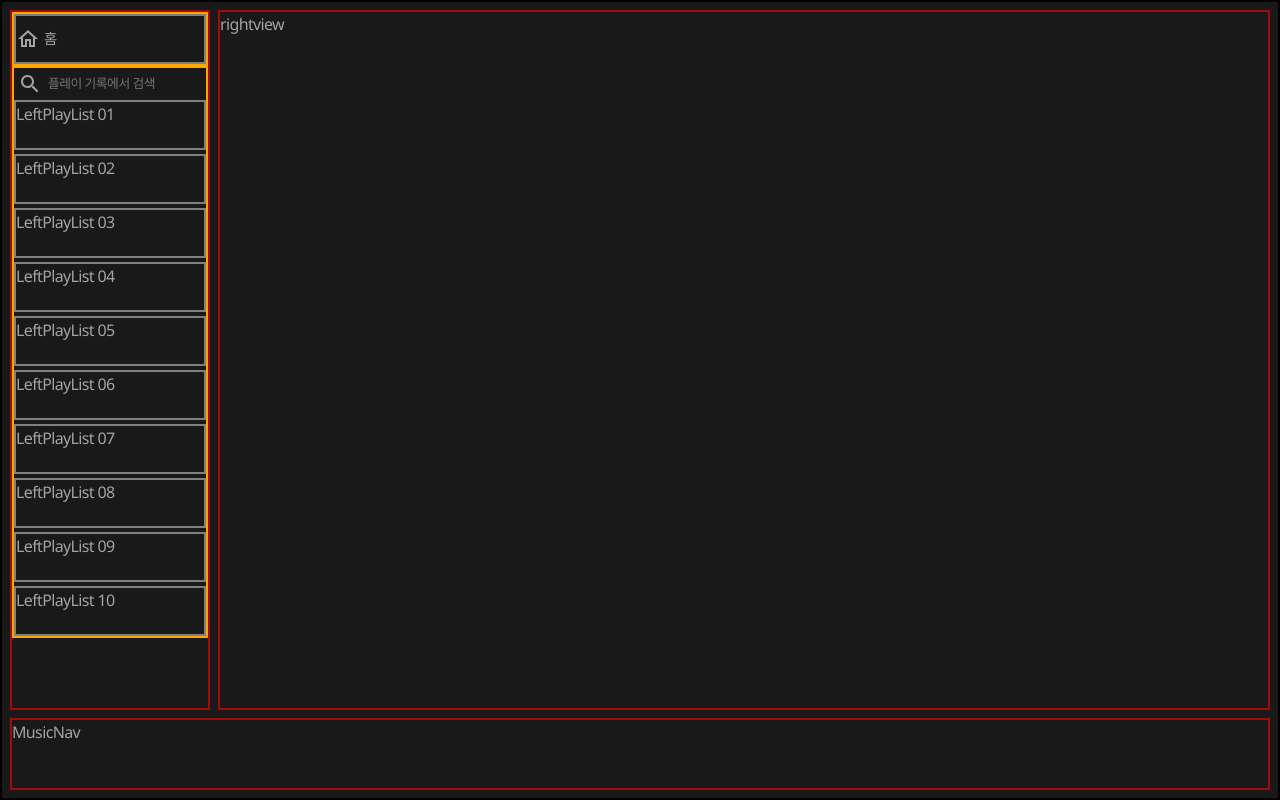
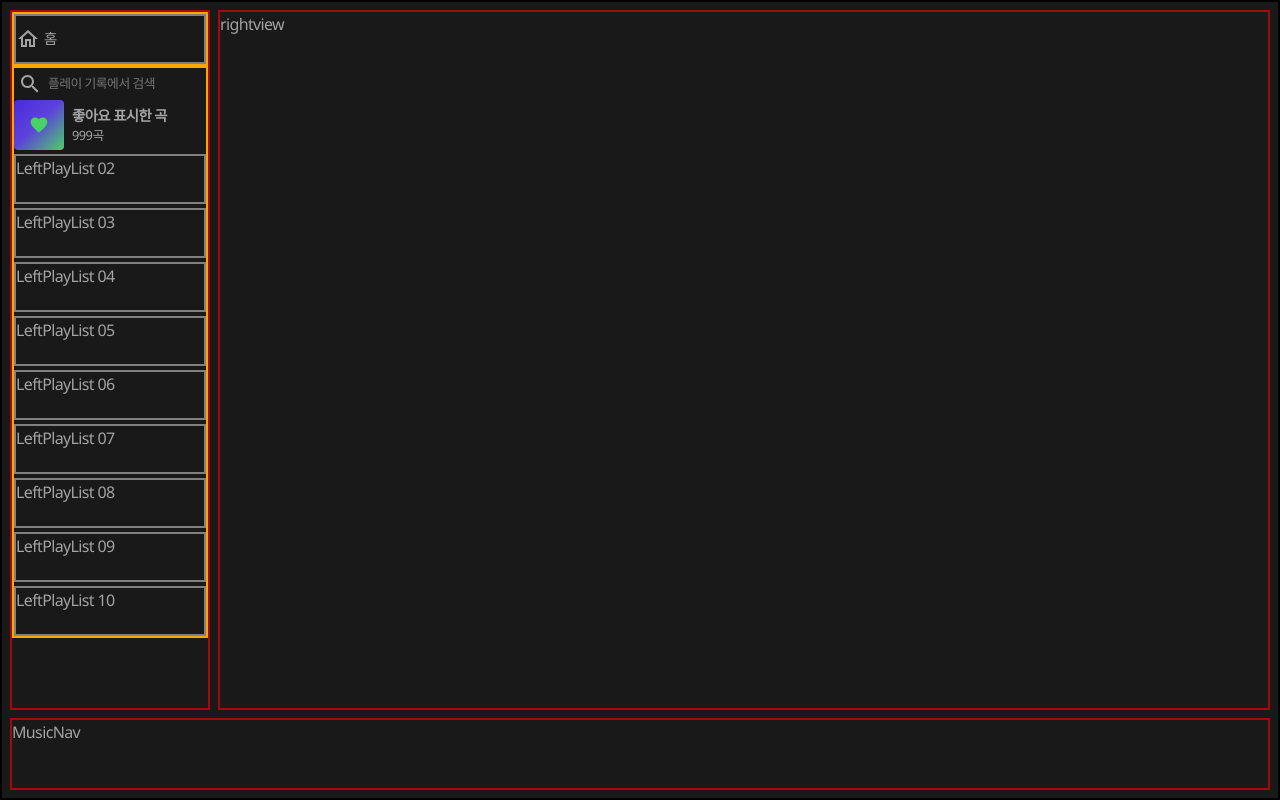
Before and after one commit to MelonSpot/dl-front, a React (Create React App) app: page / in a window 1280 px wide. Built offline with nearby package versions, Linux system fonts and the light colour scheme.

Commit message:
[Style] (4-set-layout-structure-code-02): LeftDocEntry 분리 (LeftControlEntry, LeftMusicEntry, LeftFavs)
- LeftFavs 추가

```diff
--- /dev/null
+++ b/src/views/LeftFavs.jsx
@@ -0,0 +1,49 @@
+import React from 'react'
+import styled from "styled-components"
+
+import FavoriteOutlinedIcon from '@mui/icons-material/FavoriteOutlined';
+
+function LeftFavs({ count, clickHandler }) {
+  return (
+    <Container>
+        <Cover>
+            <FavoriteOutlinedIcon fontSize='small' sx={{ color: "rgba(72, 209, 102, 1)"}}/>
+        </Cover>
+        <Texts>
+            <b>좋아요 표시한 곡</b>
+            <p>{count}곡</p>
+        </Texts>
+    </Container>
+  )
+}
+
+export default LeftFavs
+
+const Container = styled.div`
+    display: flex;
+    gap: 8px;
+    align-items: center;
+    max-width: 400px;
+    min-width: 50px;
+    height: 50px;
+    font-size: 0.9rem;
+`
+
+const Cover = styled.div`
+    display: flex;
+    align-items: center;
+    justify-content: center;
+    width: 50px;
+    height: 50px;
+    background: linear-gradient(135deg,  rgba(72,42,221,1) 0%,rgba(93,67,219,1) 48%,rgba(72,209,102,1) 100%);
+    border-radius: 4px;
+`
+
+const Texts = styled.div`
+    display: flex;
+    flex-direction: column;
+    justify-content: space-around;
+    > p {
+        font-size: 0.8rem;
+    }
+`
--- a/src/views/LeftPlaylists.jsx
+++ b/src/views/LeftPlaylists.jsx
@@ -1,14 +1,14 @@
 import React from 'react'
 import styled from "styled-components"
 
-import { LeftDockEntry, SearchInput } from "views"
+import { LeftFavs, LeftDockEntry, SearchInput } from "views"
 
 function LeftPlaylists() {
   return (
     <Container>
       <SearchInput />
       <Playlists>
-        <LeftDockEntry>LeftPlayList 01</LeftDockEntry>
+        <LeftFavs count={999}/>
         <LeftDockEntry>LeftPlayList 02</LeftDockEntry>
         <LeftDockEntry>LeftPlayList 03</LeftDockEntry>
         <LeftDockEntry>LeftPlayList 04</LeftDockEntry>
--- a/src/views/index.js
+++ b/src/views/index.js
@@ -4,6 +4,7 @@ export { default as RightView } from "views/RightView"
 export { default as MusicNav } from "views/MusicNav"
 export { default as LeftControls } from "views/LeftControls"
 export { default as LeftControlEntry } from "views/LeftControlEntry"
+export { default as LeftFavs } from "views/LeftFavs"
 export { default as LeftDockEntry } from "views/LeftDockEntry"
 export { default as LeftPlaylists } from "views/LeftPlaylists"
 export { default as SearchInput } from "views/SearchInput"
```
